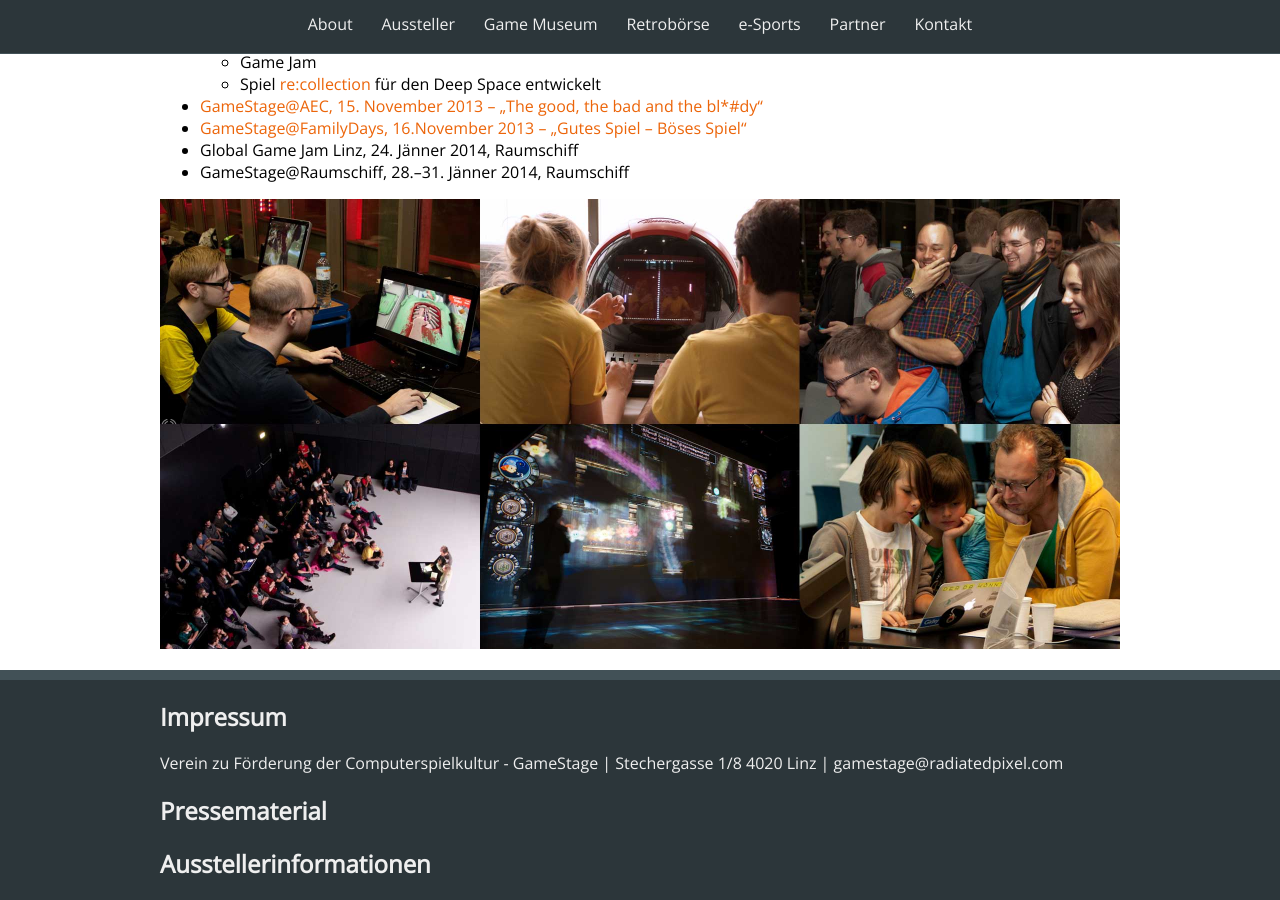
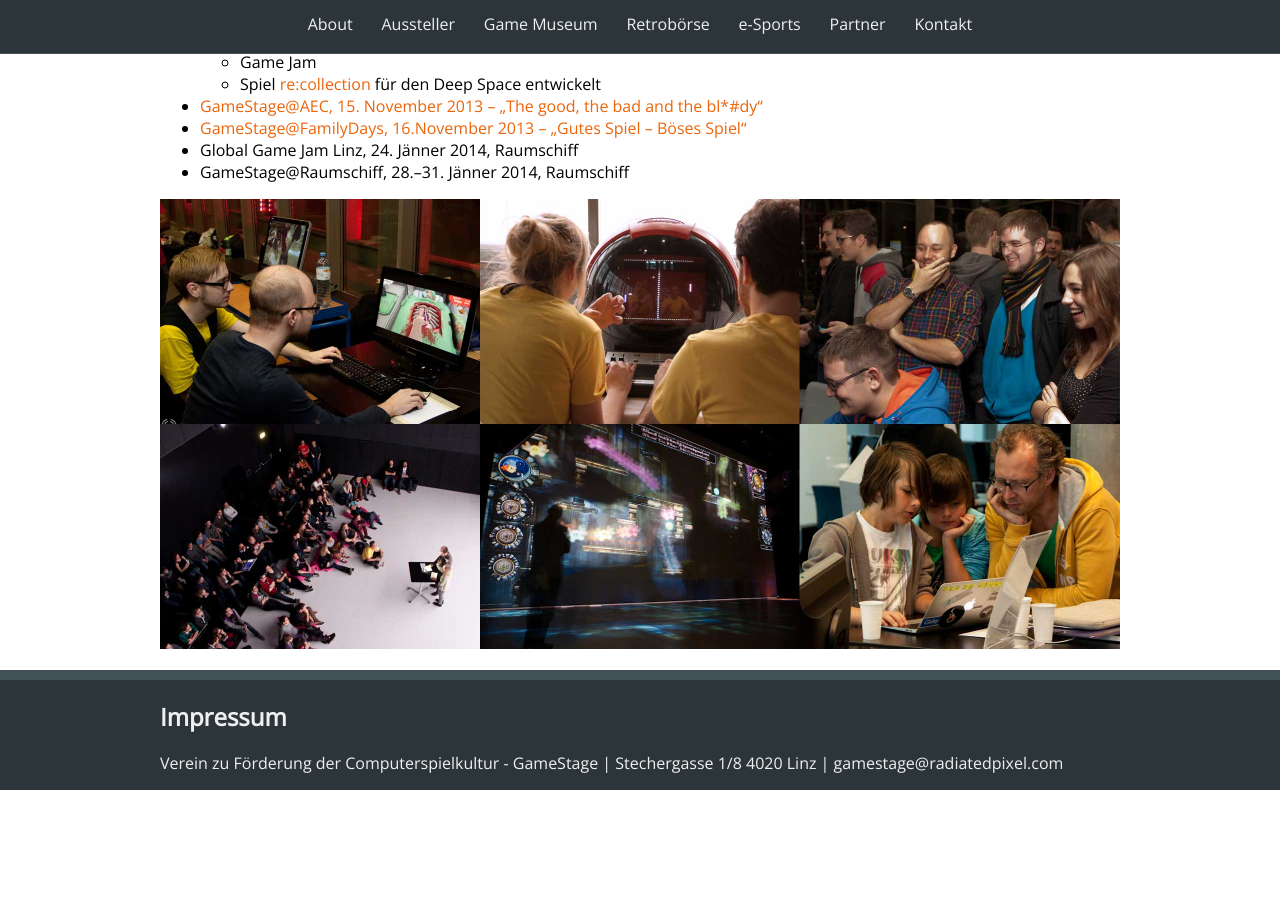
Before and after one commit to Lorti/gsexpo, a Jekyll site: the page built from index.html, in a window 1280 px wide and 900 px high, scrolled down 3445 px. Built offline with Jekyll 4.4.1, drawn with Linux system fonts in a browser that asks for light colours; nearby versions of some CDN libraries; Markdown is read by kramdown in place of the engine named in the settings; after the commit the page ends 4235 px from its top, so only the background shows below that.

Commit message:
Update footer.markdown

```diff
--- a/_includes/footer.markdown
+++ b/_includes/footer.markdown
@@ -1,6 +1,2 @@
 ## Impressum
 Verein zu Förderung der Computerspielkultur - GameStage | Stechergasse 1/8 4020 Linz | gamestage@radiatedpixel.com
-
-## Pressematerial
-
-## Ausstellerinformationen
```
